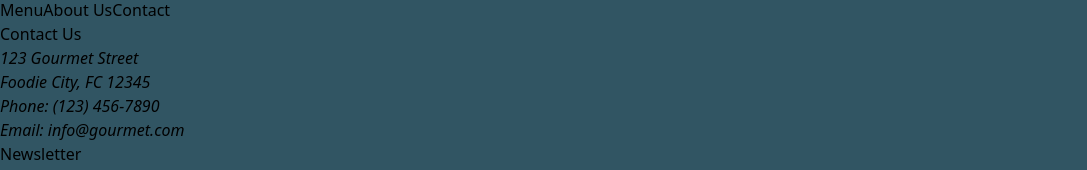
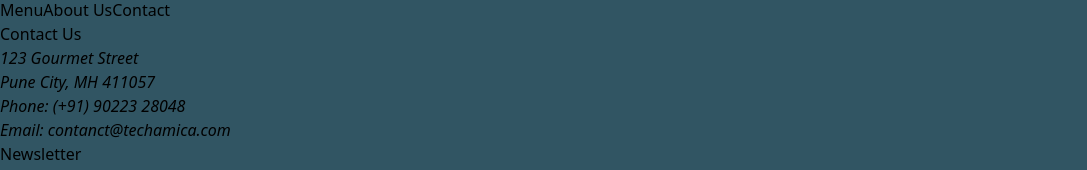
Before and after one commit to samirdhoran2000/Hotel_Menu, a React (Vite) app in the folder client/: page / in a window 1280 px wide. Shown: the part 9988-10158 px from the top of the page, without its empty margins (0-1087 px from the left). Built offline with nearby package versions, Linux system fonts and the light colour scheme.

Commit message:
footer edit

```diff
--- a/client/src/components/Footer.jsx
+++ b/client/src/components/Footer.jsx
@@ -27,9 +27,9 @@ const Footer = () => (
           <h4 className="text-lg font-semibold mb-4">Contact Us</h4>
           <address className="text-gray-400 not-italic">
             <p>123 Gourmet Street</p>
-            <p>Foodie City, FC 12345</p>
-            <p className="mt-2">Phone: (123) 456-7890</p>
-            <p>Email: info@gourmet.com</p>
+            <p>Pune City, MH 411057</p>
+            <p className="mt-2">Phone: (+91) 90223 28048</p>
+            <p>Email: contanct@techamica.com</p>
           </address>
         </div>
         <div>
```
